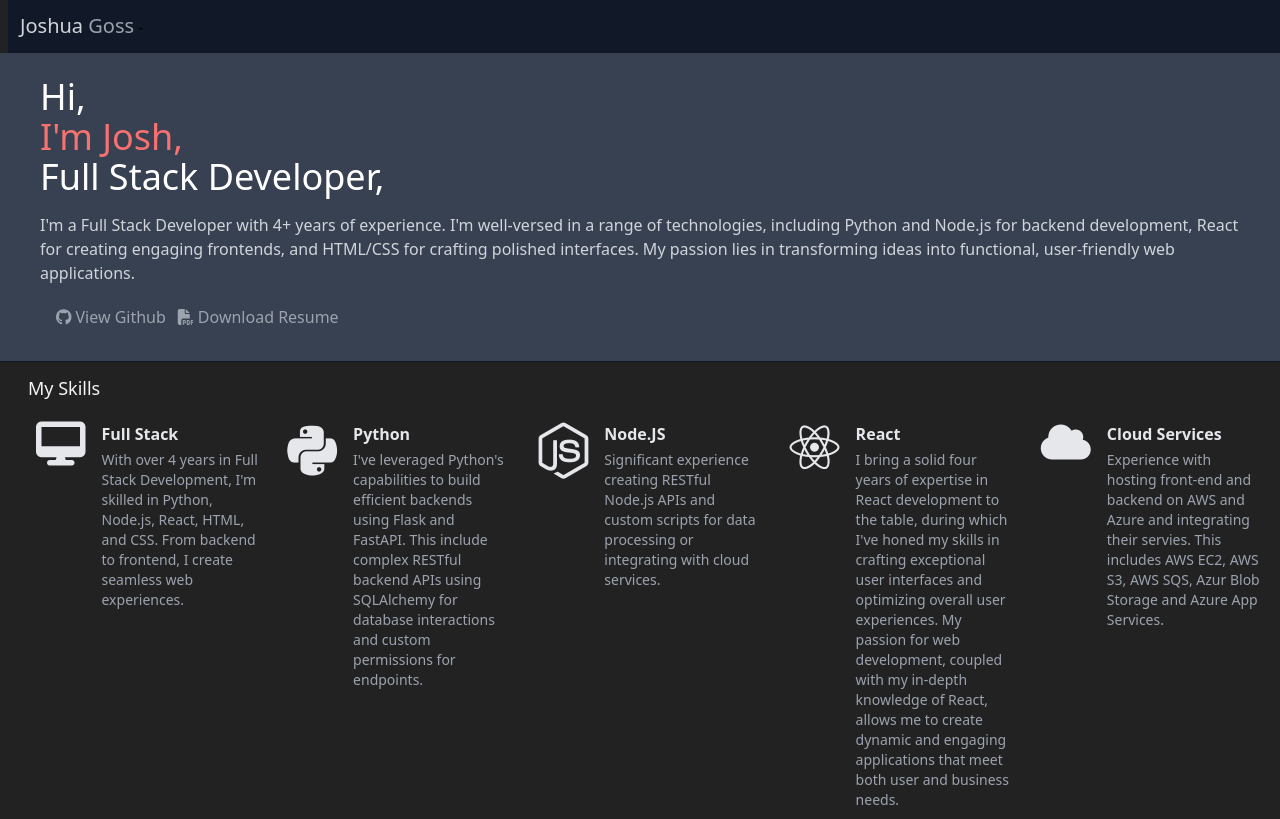
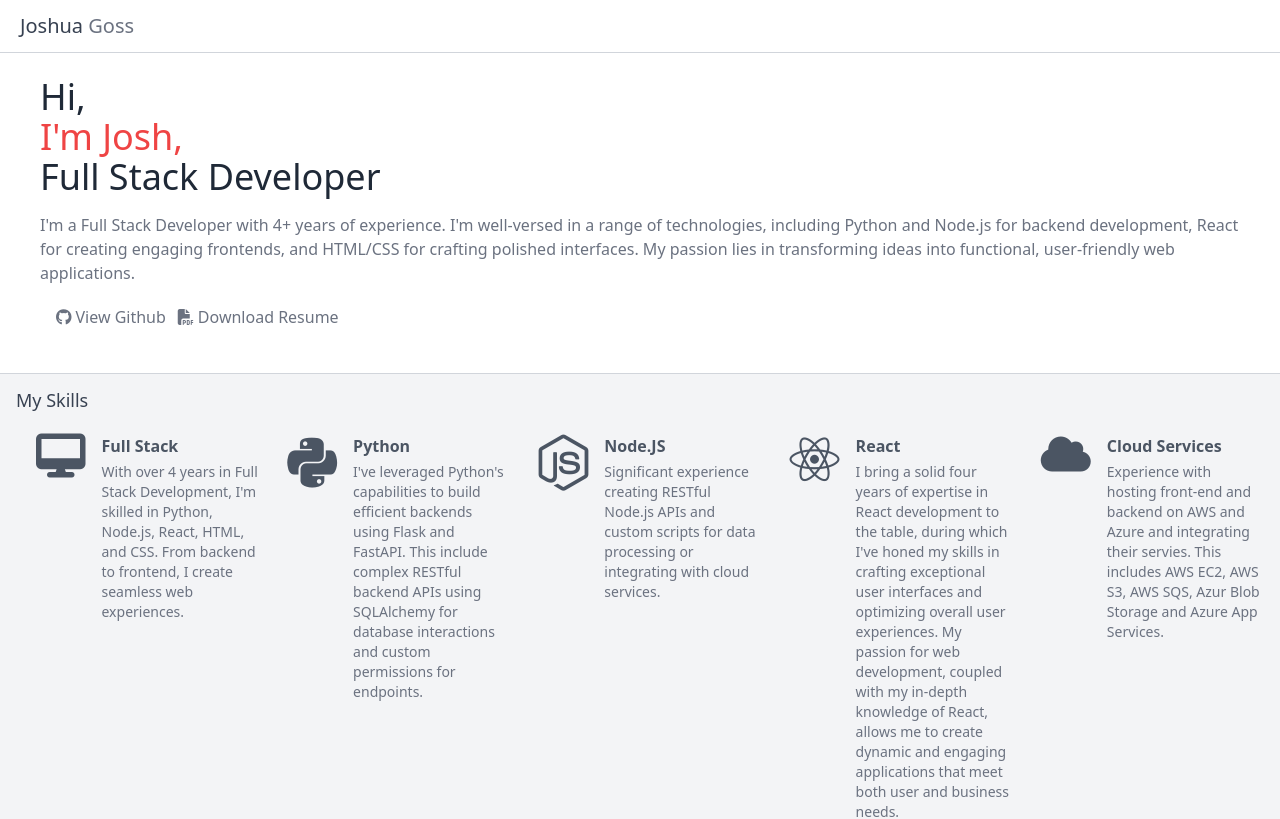
Before and after one commit to joshgoss/personal-site, a Next.js app: page / in a window 1280 px wide. Shown: the top 819 px of the page. Built offline with nearby package versions, Linux system fonts and the light colour scheme.

Commit message:
Tweak styling to be brighter and less dark

```diff
--- a/src/pages/index.tsx
+++ b/src/pages/index.tsx
@@ -18,19 +18,18 @@
       </Head>
 
       {/* Header */}
-      <header className="border-b border-gray-900 p-3 ml-2 bg-gray-900">
-        <span className="text-xl text-gray-300">Joshua </span>
-        <span className="text-xl text-gray-400">Goss</span>
-        <span> - </span>
+      <header className="border-b border-gray-300 p-3 bg-white">
+        <span className="text-xl text-gray-700 ml-2">Joshua </span>
+        <span className="text-xl text-gray-500">Goss</span>
       </header>
 
-      <section className="border-b border-gray-900 bg-gray-700 pt-3  pb-5 px-4">
-        <h1 className="text-4xl text-white ml-6 pt-3 mb-4">
+      <section className="border-b border-gray-300 bg-white pt-3  pb-8 px-4">
+        <h1 className="text-4xl text-gray-800 ml-6 pt-3 mb-4">
           <span className="block">Hi,</span>
-          <span className="text-red-400 block">I&apos;m Josh,</span>
-          <span className="block">Full Stack Developer,</span>
+          <span className="text-red-500 block">I&apos;m Josh,</span>
+          <span className="block">Full Stack Developer</span>
         </h1>
-        <p className="text-gray-300 ml-6">
+        <p className="text-gray-500 ml-6">
           I&apos;m a Full Stack Developer with 4+ years of experience. I&apos;m
           well-versed in a range of technologies, including Python and Node.js
           for backend development, React for creating engaging frontends, and
@@ -38,7 +37,7 @@
           transforming ideas into functional, user-friendly web applications.
         </p>
 
-        <div className="text-gray-400 ml-10 mt-5 mb-3 ">
+        <div className="text-gray-500 ml-10 mt-5 mb-3 ">
           <a className="mr-3" href="https://github.com/joshgoss">
             <i className="fa-brands fa-github mr-1" />
             View Github
@@ -52,26 +51,26 @@
       </section>
 
       {/* Skills */}
-      <section className="border-b  border-gray-900">
-        <h2 className="text-gray-100 ml-7 mb-5 text-lg pt-3">My Skills</h2>
+      <section className="border-b  border-gray-300 bg-gray-100">
+        <h2 className="text-gray-700 ml-4 mb-5 text-lg pt-3">My Skills</h2>
 
         <div className="flex gap-4 ml-6 pb-5 mr-4 flex-col md:flex-row">
-          <div className="flex text-gray-200 flex-initial lg:w-80 w-full ml-3">
-            <i className="fa fa-desktop text-[44px] mr-4" />
+          <div className="flex  flex-initial lg:w-80 w-full ml-3">
+            <i className="fa fa-desktop text-[44px] mr-4 text-gray-600" />
             <div>
-              <h3 className="font-bold  mb-1 w-32">Full Stack</h3>
-              <p className="text-gray-400 text-sm">
+              <h3 className="font-bold  mb-1 w-32 text-gray-600">Full Stack</h3>
+              <p className="text-gray-500 text-sm">
                 With over 4 years in Full Stack Development, I&apos;m skilled in
                 Python, Node.js, React, HTML, and CSS. From backend to frontend,
                 I create seamless web experiences.
               </p>
             </div>
           </div>
-          <div className="flex text-gray-200 flex-initial lg:w-80 w-full ml-3">
-            <i className="fa fa-brands fa-python text-[57px] mr-4" />
+          <div className="flex flex-initial lg:w-80 w-full ml-3">
+            <i className="fa fa-brands fa-python text-[57px] mr-4 text-gray-600" />
             <div>
-              <h3 className="font-bold  mb-1">Python</h3>
-              <p className="text-gray-400 text-sm">
+              <h3 className="font-bold  mb-1 text-gray-600">Python</h3>
+              <p className="text-gray-500 text-sm">
                 I&apos;ve leveraged Python&apos;s capabilities to build
                 efficient backends using Flask and FastAPI. This include complex
                 RESTful backend APIs using SQLAlchemy for database interactions
@@ -79,21 +78,21 @@
               </p>
             </div>
           </div>
-          <div className="flex text-gray-200 flex-initial lg:w-80 w-full ml-3">
-            <i className="fa fa-brands fa-node-js text-[57px]  mr-4" />
+          <div className="flex  flex-initial lg:w-80 w-full ml-3">
+            <i className="fa fa-brands fa-node-js text-[57px]  mr-4 text-gray-600" />
             <div>
-              <h3 className="font-bold  mb-1">Node.JS</h3>
-              <p className="text-gray-400 text-sm">
+              <h3 className="font-bold  mb-1 text-gray-600">Node.JS</h3>
+              <p className="text-gray-500 text-sm">
                 Significant experience creating RESTful Node.js APIs and custom
                 scripts for data processing or integrating with cloud services.
               </p>
             </div>
           </div>
-          <div className="flex text-gray-200 flex-initial lg:w-80 w-full ml-3">
-            <i className="fa fa-brands fa-react text-[50px] mr-4" />
+          <div className="flex flex-initial lg:w-80 w-full ml-3">
+            <i className="fa fa-brands fa-react text-[50px] mr-4  text-gray-600" />
             <div>
-              <h3 className="font-bold  mb-1">React</h3>
-              <p className="text-gray-400 text-sm">
+              <h3 className="font-bold  mb-1  text-gray-600">React</h3>
+              <p className="text-gray-500 text-sm">
                 I bring a solid four years of expertise in React development to
                 the table, during which I&apos;ve honed my skills in crafting
                 exceptional user interfaces and optimizing overall user
@@ -103,11 +102,11 @@
               </p>
             </div>
           </div>
-          <div className="flex text-gray-200 flex-initial lg:w-80 w-full ml-3">
-            <i className="fa fa-cloud text-[40px] mr-4" />
+          <div className="flex flex-initial lg:w-80 w-full ml-3">
+            <i className="fa fa-cloud text-[40px] mr-4  text-gray-600" />
             <div>
-              <h3 className="font-bold  mb-1">Cloud Services</h3>
-              <p className="text-gray-400 text-sm">
+              <h3 className="font-bold  mb-1  text-gray-600">Cloud Services</h3>
+              <p className="text-gray-500 text-sm">
                 Experience with hosting front-end and backend on AWS and Azure
                 and integrating their servies. This includes AWS EC2, AWS S3,
                 AWS SQS, Azur Blob Storage and Azure App Services.
@@ -117,9 +116,9 @@
         </div>
       </section>
 
-      <section className="bg-gray-800 pb-8 mb-8">
+      <section className="bg-gray-700 pb-8 border-b border-gray-800">
         <div className="flex flex-row flex-wrap gap-3 mx-4">
-          <h2 className="text-lg text-gray-100 ml-6 pt-2 mb pb-3 block w-full">
+          <h2 className="text-lg text-gray-200 pt-3 mb pb-3 block w-full">
             Credentials
           </h2>
           <a
@@ -163,8 +162,8 @@
         </div>
       </section>
 
-      <section className="bg-gray-100 pb-8">
-        <h2 className="text-lg ml-6 pt-2 mb pb-3">Projects</h2>
+      <section className="bg-gray-800 pb-8">
+        <h2 className="text-lg ml-4 pt-2 mb pb-3 text-gray-200">Projects</h2>
 
         <div className="flex flex-row flex-wrap gap-3 mx-4">
           <Project
```
